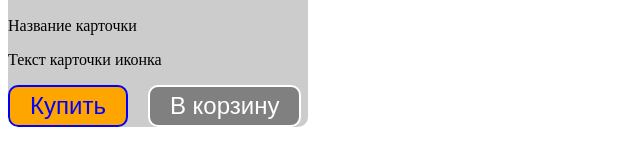
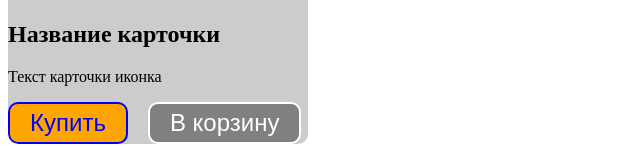
Before and after one commit to MaxOrel/webinar_git, a plain HTML site: page index.html in a window 1280 px wide. Shown: the part 487-633 px from the top of the page, without its empty margins (0-640 px from the left). Drawn offline with Linux system fonts and the light colour scheme.

Commit message:
Update index.html

```diff
--- a/index.html
+++ b/index.html
@@ -16,7 +16,7 @@
 
     <div class="card page__card">
         <img class="card__image" src="https://picsum.photos/500/500" alt="Изображение">
-        <p class="card__name">Название карточки</p>
+        <h2 class="card__name">Название карточки</h2>
         <p class="card__description">Текст карточки
             <span class="card__description-icon">иконка</span>
         </p>
```
